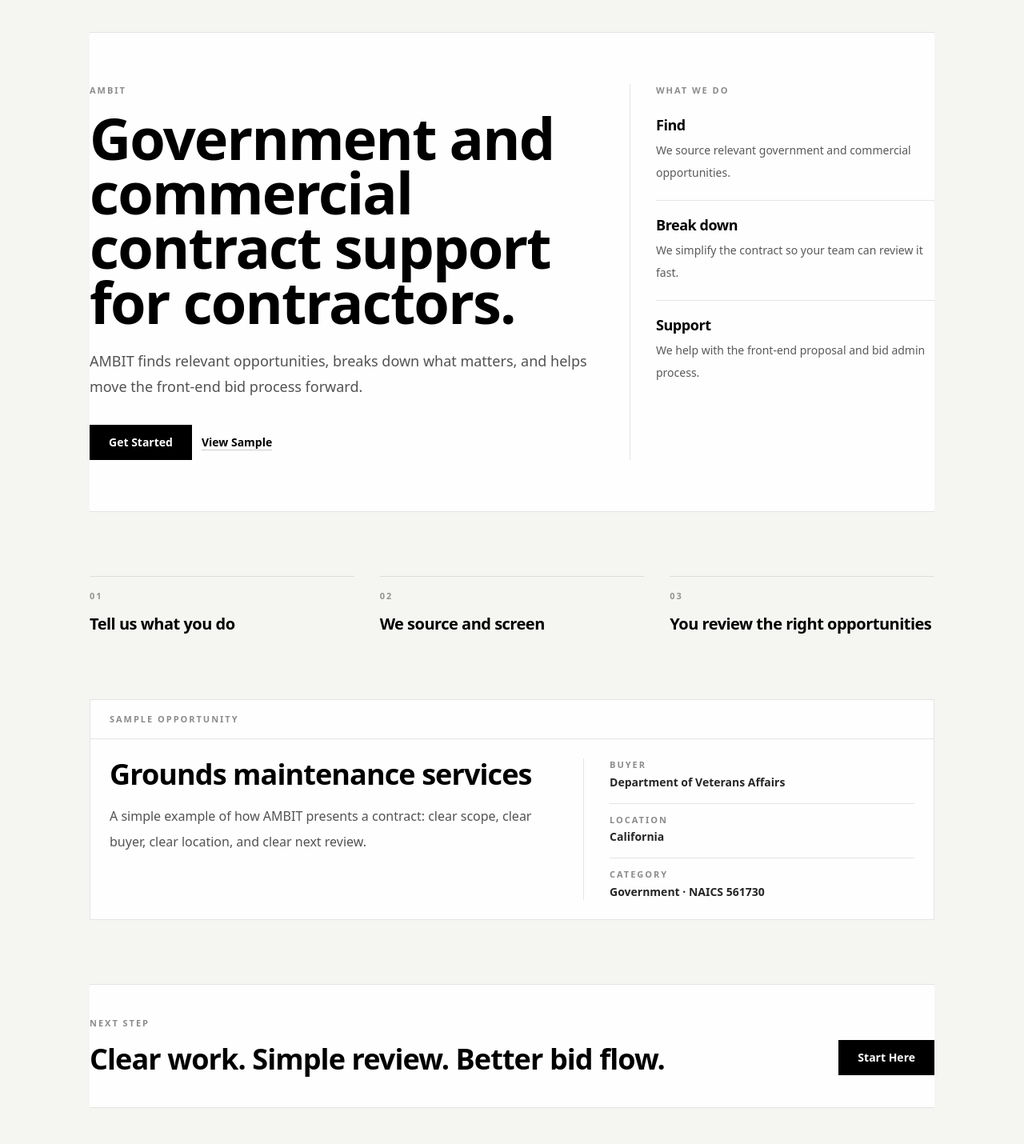
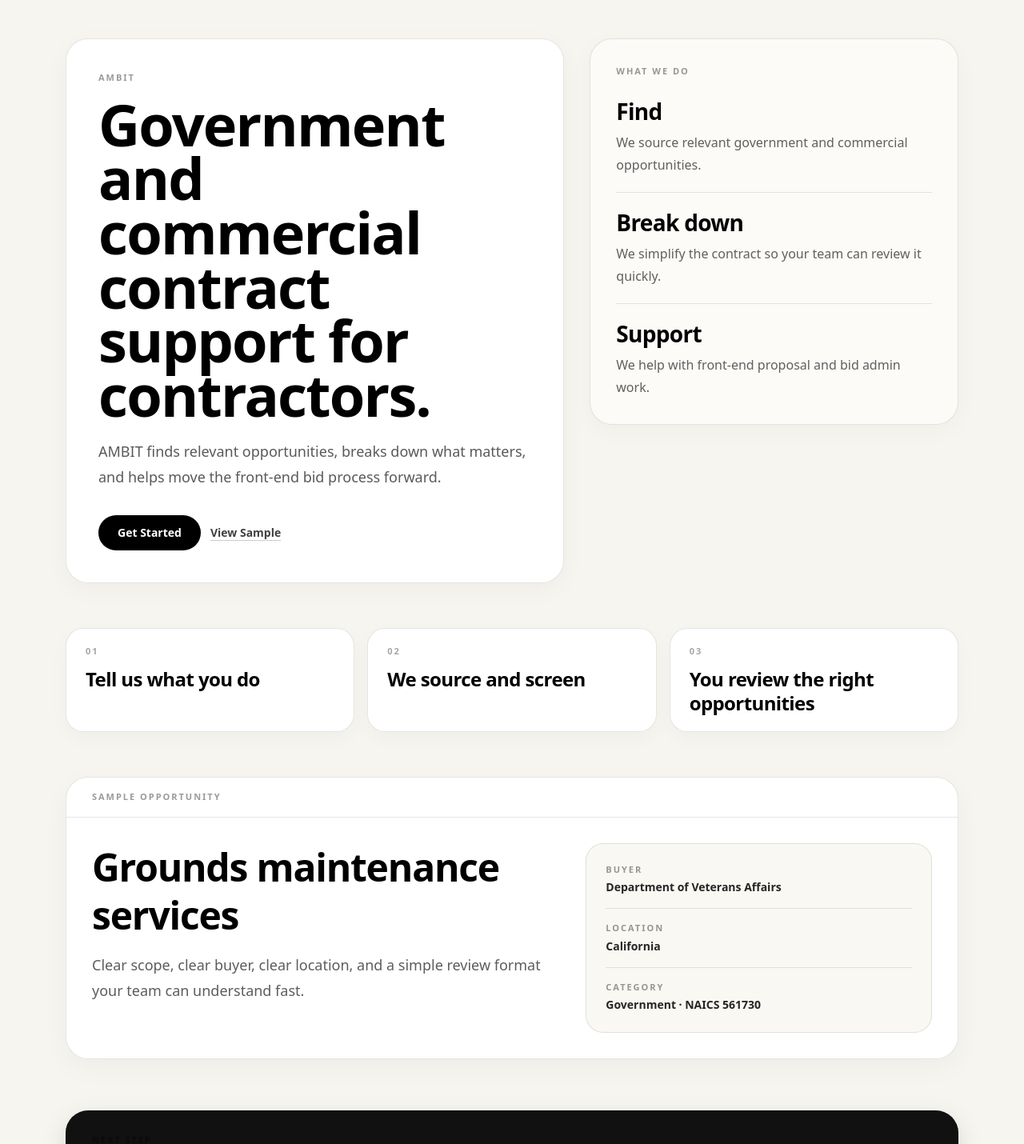
Before and after one commit to seansevrix/ambit, a Next.js app: page / in a window 1280 px wide. Shown: the part 80-1510 px from the top of the page at 80% size. Built offline with nearby package versions, Linux system fonts and the light colour scheme.

Commit message:
Refine homepage spacing, colors, and layout

```diff
--- a/app/page.tsx
+++ b/app/page.tsx
@@ -1,9 +1,9 @@
 "use client";
 
 import Link from "next/link";
-import LandingBackground from "./components/LandingBackground";
+import type { ReactNode } from "react";
 
-const CONTAINER = "mx-auto max-w-[1120px] px-6 lg:px-8";
+const CONTAINER = "mx-auto max-w-[1180px] px-6 lg:px-8";
 const market = "government";
 
 const services = [
@@ -13,11 +13,11 @@ const services = [
   },
   {
     title: "Break down",
-    body: "We simplify the contract so your team can review it fast.",
+    body: "We simplify the contract so your team can review it quickly.",
   },
   {
     title: "Support",
-    body: "We help with the front-end proposal and bid admin process.",
+    body: "We help with front-end proposal and bid admin work.",
   },
 ];
 
@@ -27,64 +27,78 @@ const steps = [
   "You review the right opportunities",
 ];
 
-function Label({ children }: { children: React.ReactNode }) {
+function Eyebrow({ children }: { children: ReactNode }) {
   return (
-    <div className="text-[11px] font-bold uppercase tracking-[0.18em] text-black/45">
+    <div className="text-[11px] font-bold uppercase tracking-[0.18em] text-black/40">
       {children}
+    </div>
+  );
+}
+
+function MetaBlock({
+  label,
+  value,
+}: {
+  label: string;
+  value: string;
+}) {
+  return (
+    <div className="border-t border-black/10 pt-4 first:border-t-0 first:pt-0">
+      <div className="text-[11px] font-bold uppercase tracking-[0.18em] text-black/40">
+        {label}
+      </div>
+      <div className="mt-1 text-sm font-semibold text-black/85">{value}</div>
     </div>
   );
 }
 
 export default function HomePage() {
   return (
-    <div className="relative min-h-screen overflow-hidden bg-[#f5f5f2] text-black">
-      <div className="pointer-events-none absolute inset-0 -z-10 opacity-70">
-        <LandingBackground />
-      </div>
+    <main className="min-h-screen bg-[#f7f5ef] text-black">
+      <section className={`${CONTAINER} py-10 sm:py-14`}>
+        <div className="grid items-start gap-8 lg:grid-cols-[1.15fr_0.85fr]">
+          <div className="rounded-[28px] border border-black/10 bg-white px-7 py-8 shadow-[0_8px_30px_rgba(0,0,0,0.04)] sm:px-10 sm:py-10">
+            <Eyebrow>AMBIT</Eyebrow>
 
-      <main>
-        <section className={`${CONTAINER} pt-12 pb-20`}>
-          <div className="border-y border-black/10 bg-white/92">
-            <div className="grid gap-10 px-0 py-12 lg:grid-cols-[1.25fr_0.75fr] lg:py-16">
-              <div>
-                <Label>AMBIT</Label>
-
-                <h1 className="mt-4 max-w-4xl text-5xl font-black leading-[0.95] tracking-tight sm:text-6xl lg:text-7xl">
+            <h1 className="mt-4 max-w-4xl text-5xl font-black leading-[0.94] tracking-tight sm:text-6xl lg:text-[72px]">
               Government and commercial contract support for contractors.
             </h1>
 
-                <p className="mt-6 max-w-2xl text-lg leading-8 text-black/68">
-                  AMBIT finds relevant opportunities, breaks down what matters,
-                  and helps move the front-end bid process forward.
+            <p className="mt-5 max-w-2xl text-lg leading-8 text-black/65">
+              AMBIT finds relevant opportunities, breaks down what matters, and
+              helps move the front-end bid process forward.
             </p>
 
             <div className="mt-8 flex flex-col items-start gap-3 sm:flex-row sm:items-center">
               <Link
                 href={`/get-started?intent=${market}&plan=managed_capture`}
-                    className="inline-flex items-center justify-center bg-black px-6 py-3 text-sm font-semibold text-white transition hover:bg-black/85"
+                className="inline-flex items-center justify-center rounded-full bg-black px-6 py-3 text-sm font-semibold text-white transition hover:bg-black/85"
               >
                 Get Started
               </Link>
 
               <a
                 href="#sample"
-                    className="text-sm font-semibold text-black underline decoration-black/20 underline-offset-4 hover:decoration-black/50"
+                className="text-sm font-semibold text-black/75 underline decoration-black/20 underline-offset-4 transition hover:text-black hover:decoration-black/45"
               >
                 View Sample
               </a>
             </div>
           </div>
 
-              <div className="border-t border-black/10 pt-6 lg:border-l lg:border-t-0 lg:pl-8 lg:pt-0">
-                <Label>What we do</Label>
+          <div className="rounded-[28px] border border-black/10 bg-[#fcfbf8] p-7 shadow-[0_8px_30px_rgba(0,0,0,0.03)] sm:p-8">
+            <Eyebrow>What we do</Eyebrow>
 
             <div className="mt-5 space-y-5">
               {services.map((item) => (
-                    <div key={item.title} className="border-t border-black/10 pt-4 first:border-t-0 first:pt-0">
-                      <div className="text-lg font-black tracking-tight">
+                <div
+                  key={item.title}
+                  className="border-t border-black/10 pt-4 first:border-t-0 first:pt-0"
+                >
+                  <div className="text-[28px] font-black tracking-tight">
                     {item.title}
                   </div>
-                      <p className="mt-1 text-sm leading-7 text-black/65">
+                  <p className="mt-1 text-base leading-7 text-black/62">
                     {item.body}
                   </p>
                 </div>
@@ -92,17 +106,19 @@ export default function HomePage() {
             </div>
           </div>
         </div>
-          </div>
       </section>
 
-        <section className={`${CONTAINER} pb-20`}>
-          <div className="grid gap-8 md:grid-cols-3">
+      <section className={`${CONTAINER} pb-10 sm:pb-14`}>
+        <div className="grid gap-4 md:grid-cols-3">
           {steps.map((step, i) => (
-              <div key={step} className="border-t border-black/10 pt-4">
-                <div className="text-[11px] font-bold uppercase tracking-[0.18em] text-black/40">
+            <div
+              key={step}
+              className="rounded-[22px] border border-black/10 bg-white px-6 py-5 shadow-[0_8px_24px_rgba(0,0,0,0.03)]"
+            >
+              <div className="text-[11px] font-bold uppercase tracking-[0.18em] text-black/35">
                 0{i + 1}
               </div>
-                <div className="mt-3 text-xl font-black tracking-tight">
+              <div className="mt-3 text-2xl font-black leading-tight tracking-tight">
                 {step}
               </div>
             </div>
@@ -110,78 +126,58 @@ export default function HomePage() {
         </div>
       </section>
 
-        <section id="sample" className={`${CONTAINER} pb-20`}>
-          <div className="border border-black/10 bg-white/95">
-            <div className="border-b border-black/10 px-6 py-4">
-              <Label>Sample opportunity</Label>
+      <section id="sample" className={`${CONTAINER} pb-12 sm:pb-16`}>
+        <div className="rounded-[28px] border border-black/10 bg-white shadow-[0_10px_34px_rgba(0,0,0,0.04)]">
+          <div className="border-b border-black/10 px-7 py-4 sm:px-8">
+            <Eyebrow>Sample opportunity</Eyebrow>
           </div>
 
-            <div className="grid gap-8 px-6 py-6 lg:grid-cols-[1.15fr_0.85fr]">
+          <div className="grid gap-8 px-7 py-7 lg:grid-cols-[1.15fr_0.85fr] sm:px-8 sm:py-8">
             <div>
-                <h2 className="text-3xl font-black tracking-tight sm:text-4xl">
+              <h2 className="text-4xl font-black leading-tight tracking-tight sm:text-5xl">
                 Grounds maintenance services
               </h2>
 
-                <p className="mt-4 max-w-2xl text-base leading-8 text-black/68">
-                  A simple example of how AMBIT presents a contract: clear
-                  scope, clear buyer, clear location, and clear next review.
+              <p className="mt-4 max-w-2xl text-lg leading-8 text-black/64">
+                Clear scope, clear buyer, clear location, and a simple review
+                format your team can understand fast.
               </p>
             </div>
 
-              <div className="border-t border-black/10 pt-4 lg:border-l lg:border-t-0 lg:pl-8 lg:pt-0">
-                <div className="space-y-4 text-sm">
-                  <div className="border-t border-black/10 pt-3 first:border-t-0 first:pt-0">
-                    <div className="text-[11px] font-bold uppercase tracking-[0.18em] text-black/45">
-                      Buyer
-                    </div>
-                    <div className="mt-1 font-semibold text-black/85">
-                      Department of Veterans Affairs
-                    </div>
-                  </div>
-
-                  <div className="border-t border-black/10 pt-3">
-                    <div className="text-[11px] font-bold uppercase tracking-[0.18em] text-black/45">
-                      Location
-                    </div>
-                    <div className="mt-1 font-semibold text-black/85">
-                      California
-                    </div>
-                  </div>
-
-                  <div className="border-t border-black/10 pt-3">
-                    <div className="text-[11px] font-bold uppercase tracking-[0.18em] text-black/45">
-                      Category
-                    </div>
-                    <div className="mt-1 font-semibold text-black/85">
-                      Government · NAICS 561730
-                    </div>
-                  </div>
+            <div className="rounded-[22px] border border-black/10 bg-[#faf8f3] p-6">
+              <div className="space-y-4">
+                <MetaBlock
+                  label="Buyer"
+                  value="Department of Veterans Affairs"
+                />
+                <MetaBlock label="Location" value="California" />
+                <MetaBlock
+                  label="Category"
+                  value="Government · NAICS 561730"
+                />
               </div>
             </div>
           </div>
         </div>
       </section>
 
-        <section className={`${CONTAINER} pb-24`}>
-          <div className="border-y border-black/10 bg-white/92">
-            <div className="flex flex-col items-start justify-between gap-6 px-0 py-10 sm:flex-row sm:items-end">
+      <section className={`${CONTAINER} pb-16 sm:pb-20`}>
+        <div className="flex flex-col items-start justify-between gap-5 rounded-[28px] border border-black/10 bg-[#111111] px-7 py-7 text-white shadow-[0_12px_34px_rgba(0,0,0,0.12)] sm:flex-row sm:items-center sm:px-8">
           <div>
-                <Label>Next step</Label>
-                <h2 className="mt-4 text-3xl font-black tracking-tight sm:text-4xl">
+            <Eyebrow>Next step</Eyebrow>
+            <h2 className="mt-3 text-3xl font-black leading-tight tracking-tight text-white sm:text-4xl">
               Clear work. Simple review. Better bid flow.
             </h2>
           </div>
 
           <Link
             href={`/get-started?intent=${market}&plan=managed_capture`}
-                className="inline-flex items-center justify-center bg-black px-6 py-3 text-sm font-semibold text-white transition hover:bg-black/85"
+            className="inline-flex items-center justify-center rounded-full bg-white px-6 py-3 text-sm font-semibold text-black transition hover:bg-white/90"
           >
             Start Here
           </Link>
         </div>
-          </div>
       </section>
     </main>
-    </div>
   );
 }
```
Lines whose indentation alone changed are shown as unchanged.
